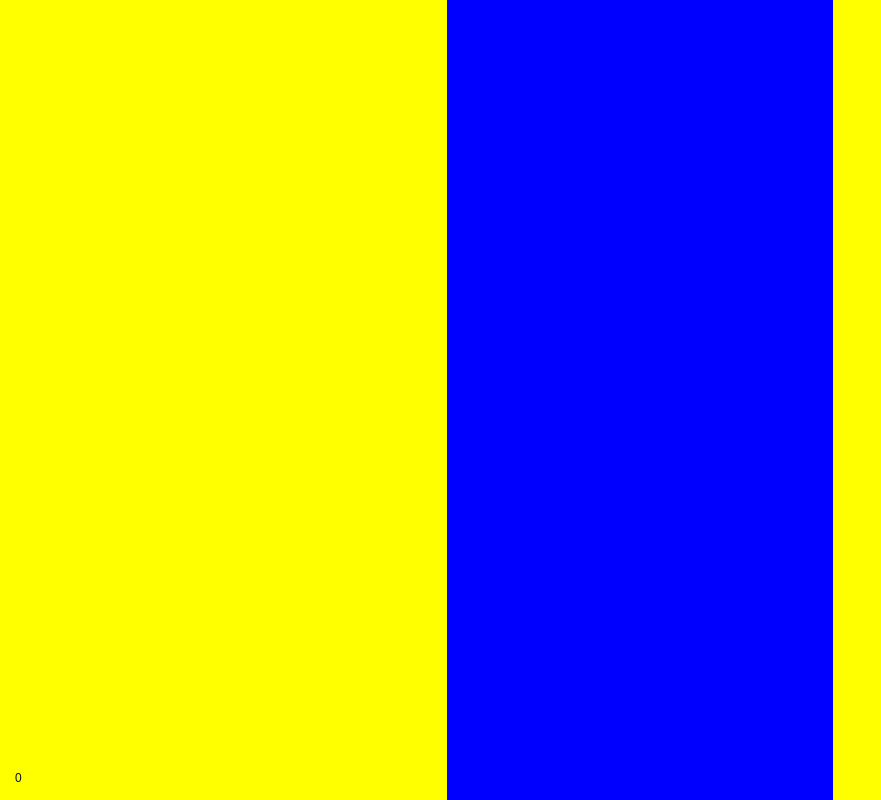
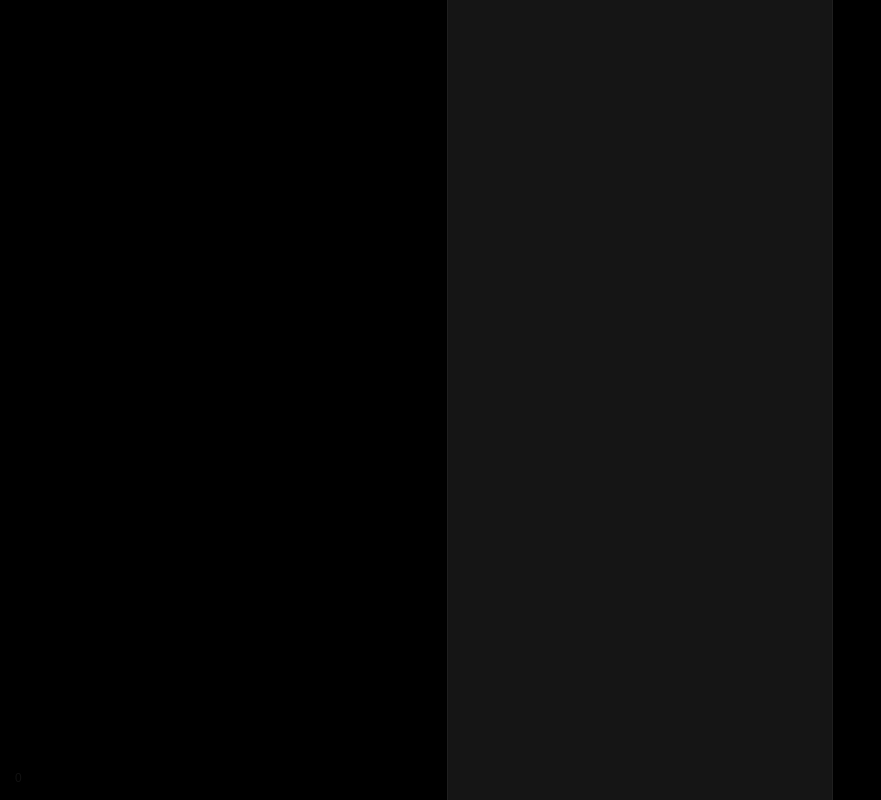
Before and after one commit to nicocamagic/Prueba-de-juego, a plain HTML site: page index.html in a window 1280 px wide. Shown: the whole page, without its empty margins (0-881 px from the left). Drawn offline with Linux system fonts and the light colour scheme.

Commit message:
Update index.html

```diff
--- a/index.html
+++ b/index.html
@@ -11,7 +11,7 @@
 
     <style>
         body {
-            background-color: yellow;
+            background-color: black;
             margin: 0;
             padding: 0;
             /* dvh asegura que ignore las barras del sistema en móviles */
@@ -39,9 +39,9 @@
         #ejecutar {
             width: 30%;
             /* Gris ligeramente más claro para ser visible en pantallas OLED */
-            background-color: /*#151515;*/blue;
-            border-left: 1px solid /*#1f1f1f*/blue;
-            border-right: 1px solid /* #1f1f1f*/ blue;
+            background-color: #151515;
+            border-left: 1px solid #1f1f1f;
+            border-right: 1px solid #1f1f1f;
             transition: opacity 0.5s ease;
             z-index: 20;
         }
```
